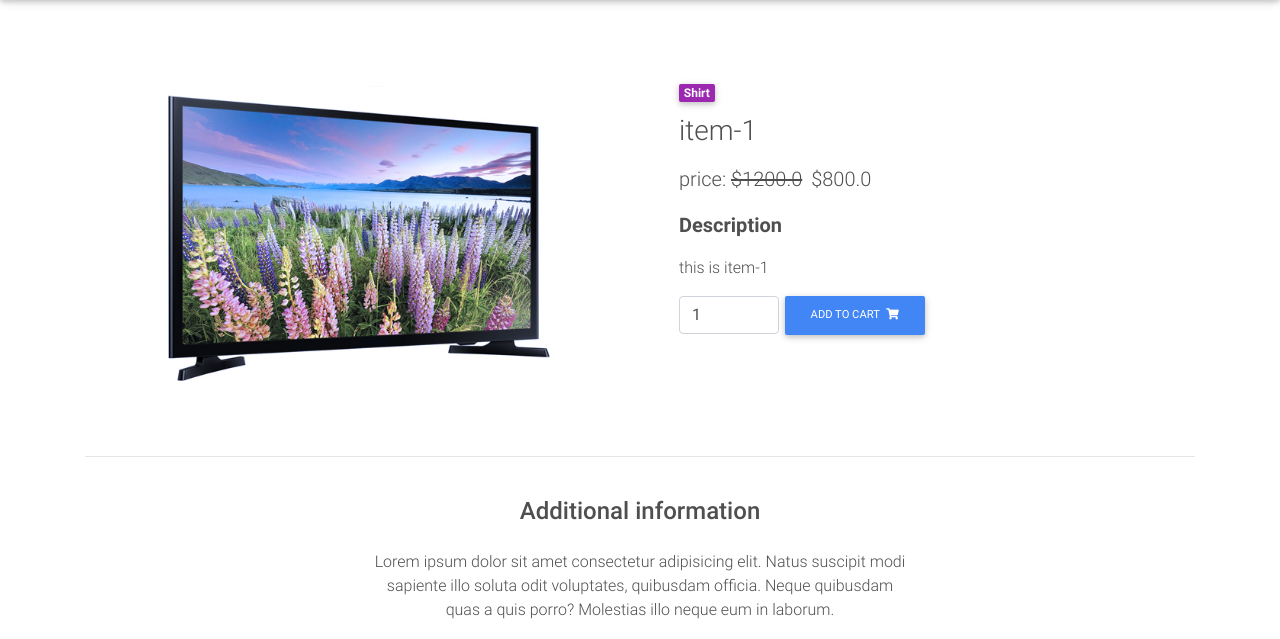
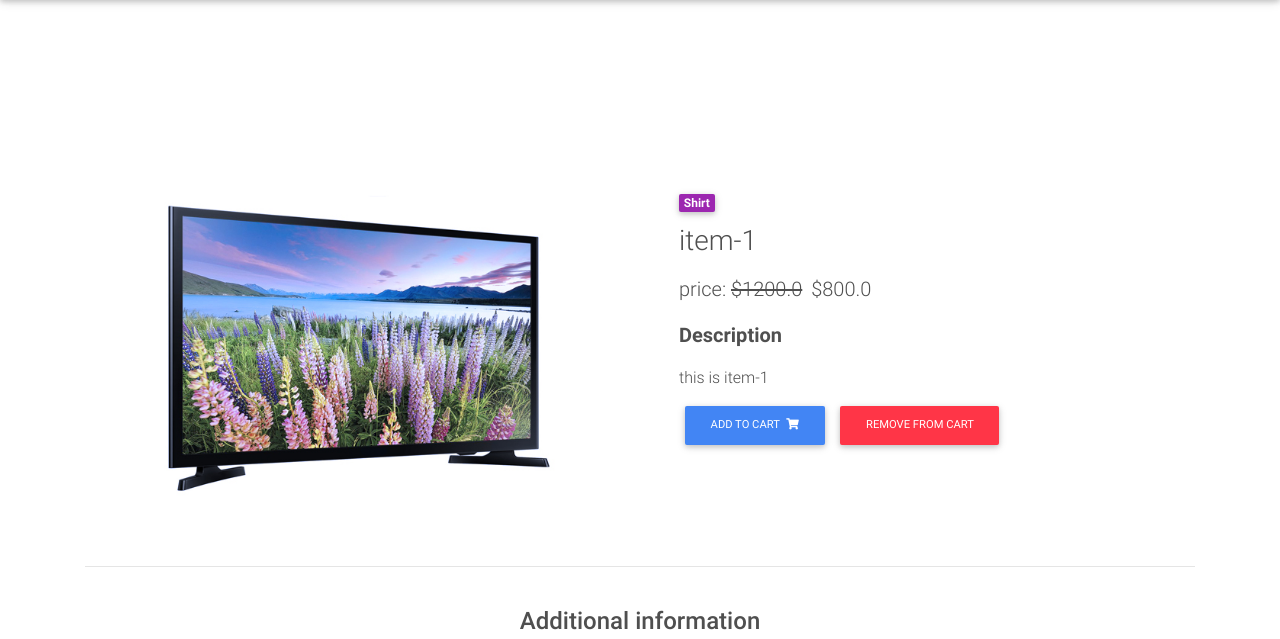
Before and after one commit to Nipun3120/E-Commerce, a Django app: a page that uses templates/navbar.html in a window 1280 px wide. Shown: the part 64-703 px from the top of the page. Run offline with Django 3.2, Linux system fonts and the light colour scheme; data comes from the database, SQL or seed files in the repository; some libraries are stand-ins or nearby versions.

Commit message:
add to cart/ remove from cart

```diff
--- a/core/models.py
+++ b/core/models.py
@@ -20,9 +20,9 @@ class Item(models.Model):
     discounted_price = models.FloatField(blank=True, null=True)
     description=models.TextField(blank=True, null=True)
 
+
     category = models.CharField(choices=CATEGORY_CHOICES, max_length=2)
     label = models.CharField(choices=LABEL_CHOICES, max_length=1)
-
 
     slug = models.SlugField()
 
@@ -32,23 +32,32 @@ class Item(models.Model):
     def get_absolute_url(self):
         return reverse("core:product", kwargs={'slug':self.slug})
 
+    def get_add_to_cart_url(self):
+        return reverse("core:add_to_cart", kwargs={'slug':self.slug})
+
+    def get_remove_from_cart_url(self):
+        return reverse("core:remove_from_cart", kwargs={'slug':slug})
 
 
 
 class OrderItem(models.Model):
-    item = models.ForeignKey(Item, on_delete=models.CASCADE, null=True)
+    user = models.ForeignKey(settings.AUTH_USER_MODEL, on_delete=models.CASCADE)
+    ordered = models.BooleanField(default=False)
+    item = models.ForeignKey('Item', on_delete=models.CASCADE, null=True)
+
     quantity = models.IntegerField(default=1)           #gets the count of the items ordered
 
     def __str__(self):
-        return str(self.item)
+        return f"{self.quantity} of {self.item.title}"
+
 
 
 class Order(models.Model):
-    users=models.ForeignKey(settings.AUTH_USER_MODEL, on_delete=models.CASCADE)
+    user=models.ForeignKey(settings.AUTH_USER_MODEL, on_delete=models.CASCADE)
     items=models.ManyToManyField(OrderItem)
     start_date=models.DateTimeField(auto_now_add=True)
     order_date=models.DateTimeField()
     ordered=models.BooleanField(default=False)
 
     def __str__(self):
-        return self.users.username
+        return self.user.username
--- a/core/urls.py
+++ b/core/urls.py
@@ -1,5 +1,5 @@
 from django.urls import path
-from .views import HomeView, check, ItemDetailView
+from .views import HomeView, check, ItemDetailView, add_to_cart, remove_from_cart
 
 app_name = 'core'
 
@@ -7,4 +7,7 @@ urlpatterns = [
     path('', HomeView.as_view(), name='home'),
     path('checkout/', check, name='check'),
     path('product/<slug>/', ItemDetailView.as_view(), name='product'),
+    path('add_to_cart/<slug>', add_to_cart, name='add_to_cart'),
+    path('remove_from_cart/<slug>', remove_from_cart, name='remove_from_cart'),
+
 ]
--- a/core/views.py
+++ b/core/views.py
@@ -1,8 +1,10 @@
-from django.http import HttpResponseRedirect, request
-from django.shortcuts import render
+from django.http import HttpResponseRedirect, request, HttpResponse
+from django.shortcuts import render, reverse, redirect, get_object_or_404
+from django.utils import timezone
+from django.contrib import messages
+
 from django.views.generic import ListView, DetailView
-from .models import Item
-from django.shortcuts import reverse
+from .models import Item, Order, OrderItem
 
 class HomeView(ListView):
     model = Item
@@ -15,3 +17,64 @@ def check(request):
 class ItemDetailView(DetailView):
     model = Item
     template_name = 'product.html'
+
+
+
+def add_to_cart(request, slug):
+
+    item = get_object_or_404(Item, slug=slug)
+    order_item, created = OrderItem.objects.get_or_create(
+        item=item,
+        user=request.user,
+        ordered=False
+    )
+    order_qs = Order.objects.filter(user=request.user, ordered=False)
+    if order_qs.exists():
+        order = order_qs[0]
+        # check if the order item is in the order
+        if order.items.filter(item__slug=item.slug).exists():
+
+            order_item.quantity += 1
+            order_item.save()
+            messages.info(request, "The item was updated in your cart")
+        else:
+            order.items.add(order_item)
+            messages.info(request, "This item was added into your cart")
+    else:
+        order_date = timezone.now()
+        order = Order.objects.create(
+            user=request.user,
+            order_date=order_date
+        )
+        order.items.add(order_item)
+        messages.info(request, "This item was added into your cart")
+
+    return redirect('core:product', slug=slug)
+
+
+def remove_from_cart(request, slug):
+    item = get_object_or_404(Item, slug=slug)
+    order_qs = Order.objects.filter(
+        user=request.user,
+        ordered=False
+    )
+    if order_qs.exists():
+        order = order_qs[0]
+        # check if the order item is in the order
+        if order.items.filter(item__slug=item.slug).exists():
+            order_item = OrderItem.objects.filter(
+                item=item,
+                user=request.user,
+                ordered=False
+            )[0]
+            order.items.remove(order_item)
+            messages.info(request, "This item was removed fromn your cart")
+            return redirect("core:product", slug=slug)
+
+        else:
+            messages.info(request, "You do not have this item in your cart")
+            return redirect("core:product", slug=slug)
+
+    else:
+        messages.info(request, "You do not have an active order")
+        return redirect("core:product", slug=slug)
--- a/templates/base.html
+++ b/templates/base.html
@@ -7,6 +7,7 @@
     <title>Document</title>
 </head>
 <body>
+
     {% block content  %}
     {% endblock content %}
 </body>
--- a/templates/navbar.html
+++ b/templates/navbar.html
@@ -4,7 +4,7 @@
   <div class="container">
 
     <!-- Brand -->
-    <a class="navbar-brand waves-effect" href="#" target="_blank">
+    <a class="navbar-brand waves-effect" href="{% url 'core:home' %}">
       <strong class="blue-text">Brand Name</strong>
     </a>
 
--- a/templates/product.html
+++ b/templates/product.html
@@ -18,6 +18,22 @@
 </head>
 
 <body>
+  <div style="margin-top: 70px; padding: 20px;">
+    {% if messages %}
+    {% for message in messages %}
+      <div class="alert alert-{{ message.tags }} alert-dismissible fade show " role="alert">
+          {{ message }}
+        <button type="button" class="close" data-dismiss="alert" aria-label="Close">
+          <span data-dismiss="true">&times;</span>
+        </button>
+      </div>
+    {% endfor %}
+    {% endif %}
+  </div>
+
+
+
+
 
   <!-- Navbar -->
     {% include "navbar.html" %}
@@ -70,14 +86,21 @@
               {{NULL}}
             {% endif %}
 
+            <!--
             <form class="d-flex justify-content-left">
-              <!-- Default input -->
               <input type="number" value="1" aria-label="Search" class="form-control" style="width: 100px">
               <button class="btn btn-primary btn-md my-0 p" type="submit">Add to cart
                 <i class="fas fa-shopping-cart ml-1"></i>
               </button>
+            </form> -->
 
-            </form>
+            <a href="{% url 'core:add_to_cart' item.slug %}" class="btn btn-primary btn-md my-0 p">
+              Add to cart
+                <i class="fas fa-shopping-cart ml-1"></i>
+            </a>
+            <a href="{% url 'core:remove_from_cart' item.slug %}" class="btn btn-danger btn-md my-0 p">
+              remove from cart
+            </a>
 
           </div>
           <!--Content-->
```
Also changed, not shown: core/migrations/0008_auto_20210211_0756.py (added), core/migrations/0009_auto_20210212_0515.py (added), core/migrations/0010_auto_20210212_0517.py (added), db.sqlite3.
